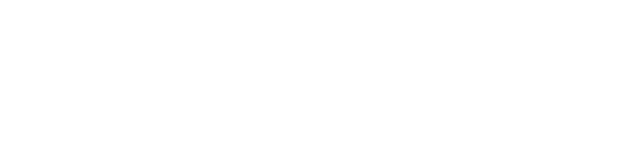
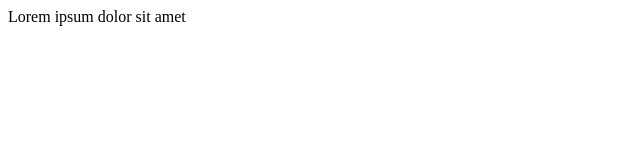
Before and after one commit to emiliusbp/test, a plain HTML site: page index.html in a window 1280 px wide. Shown: the whole page, without its empty margins (0-640 px from the left). Drawn offline with Linux system fonts and the light colour scheme.

Commit message:
Add charset meta and Lorem ipsum text

```diff
--- a/index.html
+++ b/index.html
@@ -1,9 +1,12 @@
 <html>
 	<head>
+		<meta charset="utf-8" />
 		<title>Tytuł strony</title>
 	</head>
 
 	<body>
-
+		<div>
+			Lorem ipsum dolor sit amet
+		</div>
 	</body>
 </html>
```
